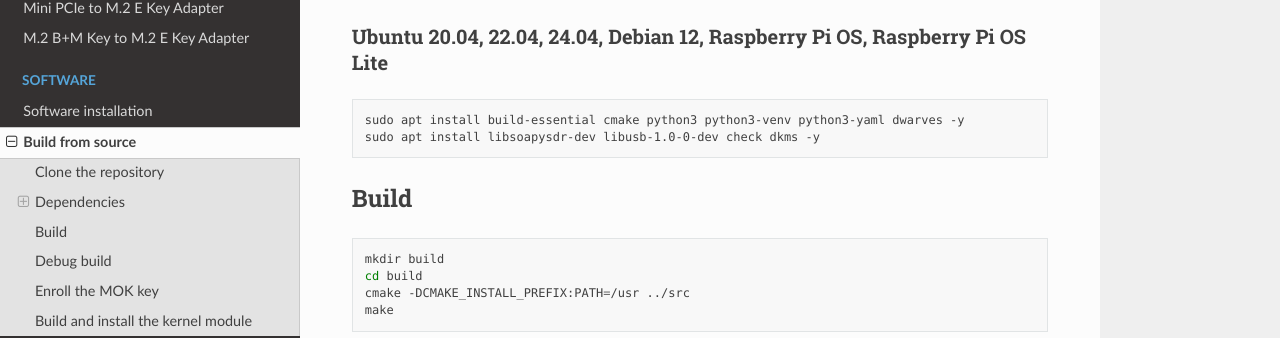
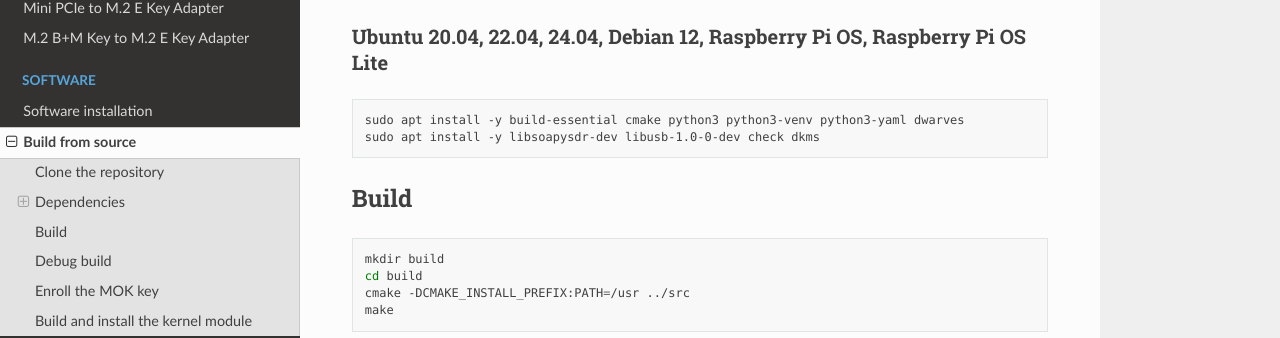
Before and after one commit to wavelet-lab/docs, a Sphinx documentation site: the page built from source/software/compile.rst, in a window 1280 px wide and 900 px high, scrolled down 713 px. Shown: the part 147-485 px from the top of the window. Built offline with Sphinx 7.4.7 and the Read the Docs theme 3.1.0, drawn with Linux system fonts in a browser that asks for light colours.

```diff
--- a/source/software/compile.rst
+++ b/source/software/compile.rst
@@ -45,8 +45,8 @@ Ubuntu 20.04, 22.04, 24.04, Debian 12, Raspberry Pi OS, Raspberry Pi OS Lite
 
 .. code-block:: sh
 
-    sudo apt install build-essential cmake python3 python3-venv python3-yaml dwarves -y
-    sudo apt install libsoapysdr-dev libusb-1.0-0-dev check dkms -y
+    sudo apt install -y build-essential cmake python3 python3-venv python3-yaml dwarves
+    sudo apt install -y libsoapysdr-dev libusb-1.0-0-dev check dkms
 
 Build
 -----
```
